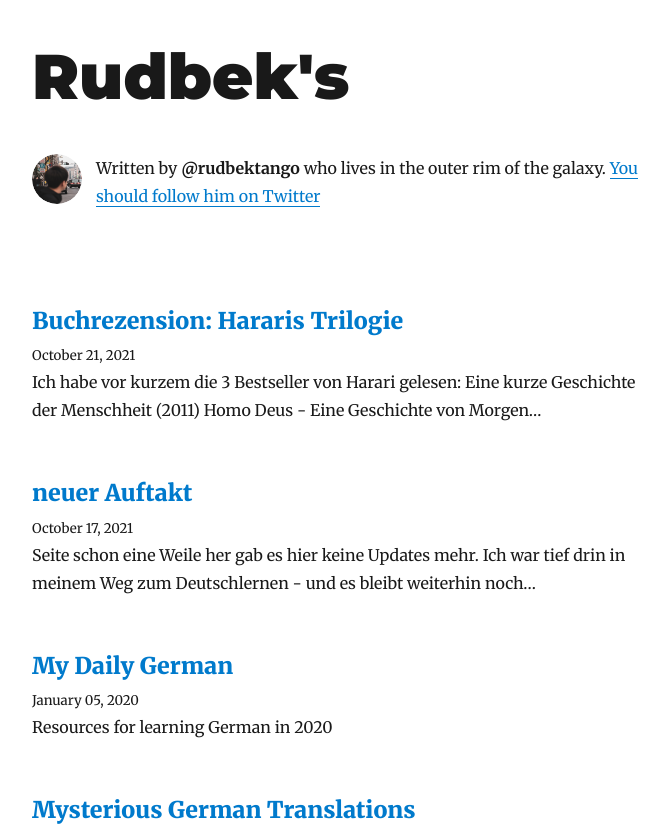
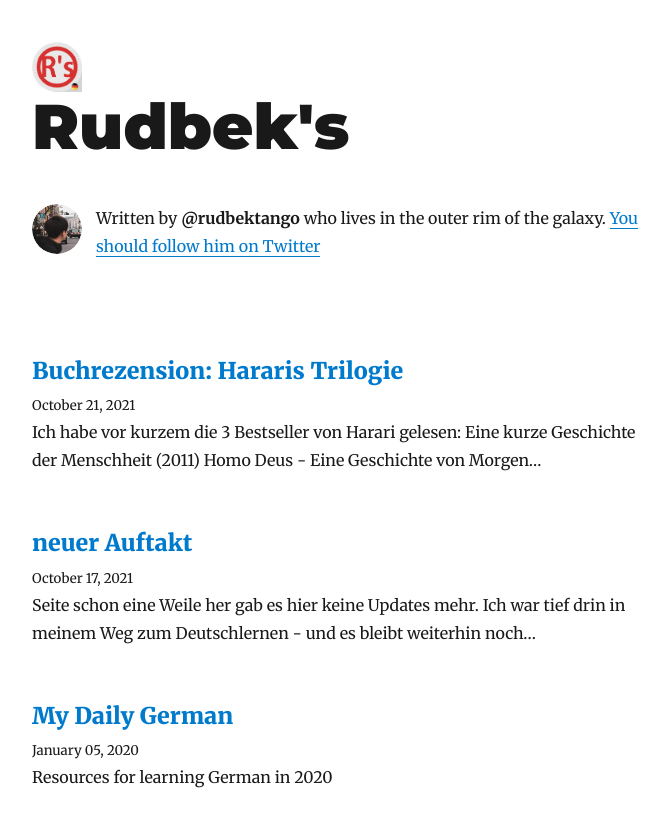
Before and after one commit to bradleyrudbek/thorrudbek.de, a Gatsby site: page / in a window 1280 px wide. Shown: the top 827 px of the page, without its empty margins (293-962 px from the left). Built offline with nearby package versions, Linux system fonts and the light colour scheme; Gatsby itself is replaced by a stand-in of ours; some packages are replaced by stand-ins of ours.

Commit message:
ugly logo

```diff
--- a/gatsby-config.js
+++ b/gatsby-config.js
@@ -45,6 +45,7 @@ module.exports = {
         ],
       },
     },
+    `gatsby-plugin-image`,
     `gatsby-transformer-sharp`,
     `gatsby-plugin-sharp`,
     `gatsby-plugin-feed`,
--- a/package.json
+++ b/package.json
@@ -13,6 +13,7 @@
     "gatsby-image": "^3.11.0",
     "gatsby-plugin-feed": "^3.14.0",
     "gatsby-plugin-google-analytics": "^3.14.0",
+    "gatsby-plugin-image": "^1.14.1",
     "gatsby-plugin-manifest": "^3.14.0",
     "gatsby-plugin-offline": "^4.14.0",
     "gatsby-plugin-react-helmet": "^4.14.0",
--- a/src/components/layout.js
+++ b/src/components/layout.js
@@ -2,6 +2,8 @@ import React from "react"
 import { Link } from "gatsby"
 
 import { rhythm, scale } from "../utils/typography"
+import { StaticImage } from "gatsby-plugin-image"
+
 
 class Layout extends React.Component {
   render() {
@@ -11,14 +13,24 @@ class Layout extends React.Component {
 
     if (location.pathname === rootPath) {
       header = (
-        <h1
+	<h1
           style={{
             ...scale(1.5),
             marginBottom: rhythm(1.5),
             marginTop: 0,
           }}
         >
-          <Link
+            <StaticImage
+              src='../../content/assets/rudbek-embossed-de.png'
+              alt='Logo-de'
+              placeholder="blurred"
+              layout="fixed"
+              width={50}
+              height={50}
+            />
+
+
+	<Link
             style={{
               boxShadow: `none`,
               textDecoration: `none`,
@@ -28,6 +40,7 @@ class Layout extends React.Component {
           >
             {title}
           </Link>
+
         </h1>
       )
     } else {
```
Also changed, not shown: 1 other file.
